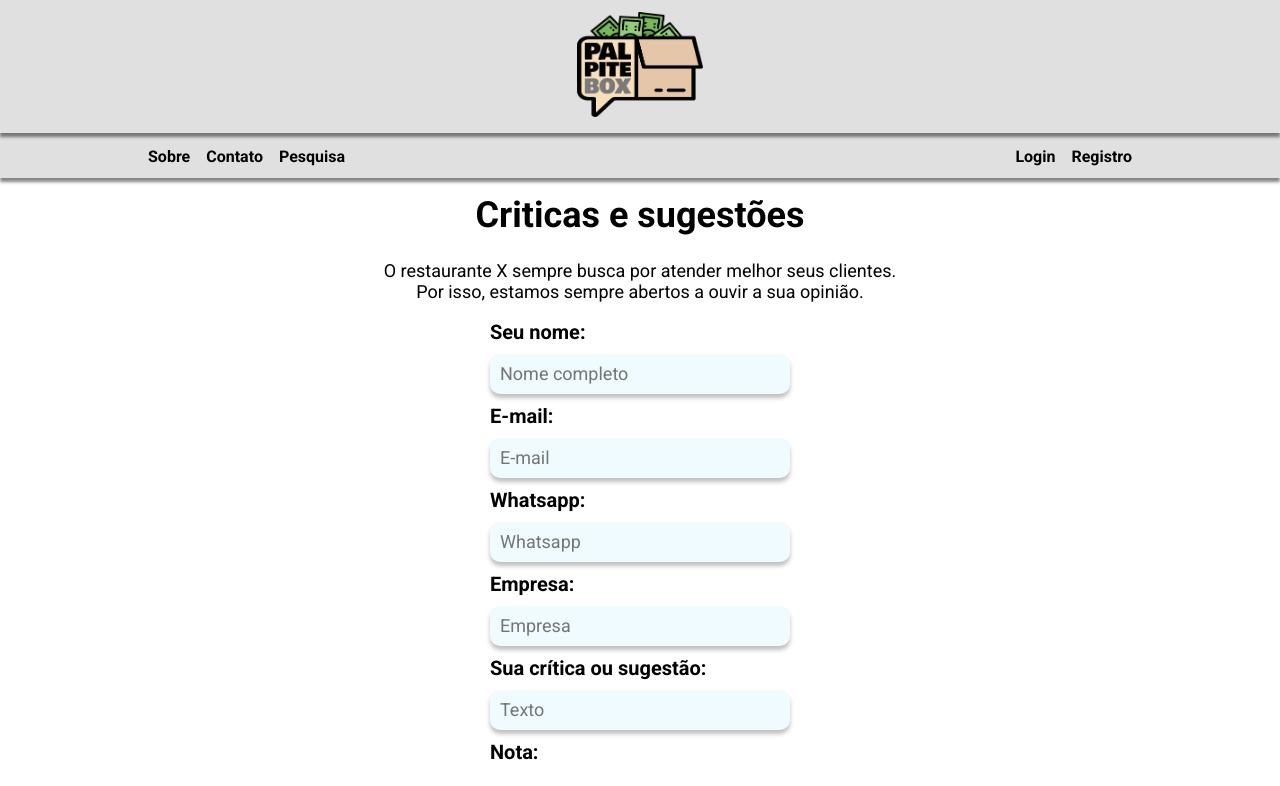
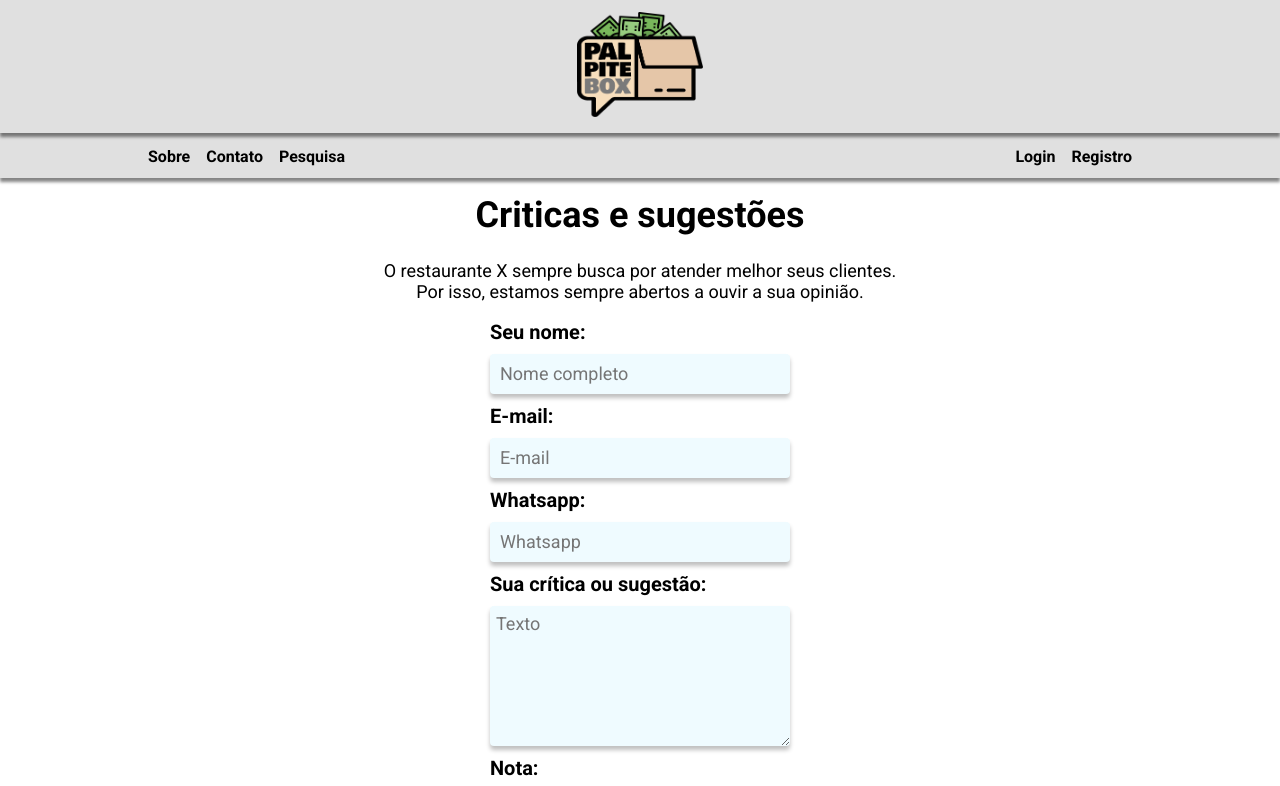
Before and after one commit to capudougmor/PalpiteBox, a React (Create React App) app: page /pesquisa in a window 1280 px wide. Shown: the top 786 px of the page. Built offline with nearby package versions, Linux system fonts and the light colour scheme; the HTML template or start-up script is replaced by a standard one.

Commit message:
Melhora no layout do numero do cupom

```diff
--- a/public/index.html
+++ b/public/index.html
@@ -10,7 +10,7 @@
       content="Web site created using create-react-app"
     />
     <link rel="apple-touch-icon" href="%PUBLIC_URL%/logo192.png" />
-    <title>React App</title>
+    <title>PalpiteBox</title>
   </head>
   <body>
     <div id="root"></div>
--- a/src/global.css
+++ b/src/global.css
@@ -59,7 +59,7 @@ form input {
     text-align: left;
     color: #333;
     border: 1px solid #dcdce6;
-    border-radius: 8px;
+    border-radius: 4px;
     padding:  24xp;
 }
 
@@ -70,7 +70,7 @@ form textarea {
     text-align: center;
     color: #333;
     border: 1px solid #dcdce6;
-    border-radius: 8px;
+    border-radius: 4px;
     padding:  16px 24xp;
     line-height: 24px;
 }
@@ -82,7 +82,7 @@ form textarea {
     height: 60px;
     background: #1AC8FF;
     border: none;
-    border-radius: 8px;
+    border-radius: 4px;
     box-shadow: 0px 4px 4px rgba(0, 0, 0, 0.25);
     color: white;
     font-weight: 700;
--- a/src/pages/Home/index.js
+++ b/src/pages/Home/index.js
@@ -17,8 +17,8 @@ const Home = () => {
       <Header />
       <div className='home'>
         <p>
-          O restaurante X sempre busca por atender melhor seus clientes. Por isso, estamos sempre abertos a ouvir a sua opinião.
-        </p>
+          O restaurante X sempre busca por atender melhor seus clientes. Por isso, estamos sempre abertos a ouvir a sua opinião.</p>
+        {/* </p> */}
         <div className='button'>
           <Link to='/pesquisa'>
             De a sua opinião ou sugestão
--- a/src/pages/Pesquisa/index.js
+++ b/src/pages/Pesquisa/index.js
@@ -9,7 +9,7 @@ import Footer from '../components/Footer'
 
 const Pesquisa = () => {
 
-  const [companyName, setCompanyName] = useState('')
+  const companyName = localStorage.getItem('companyName')
   const [name, setName] = useState('')
   const [email, setEmail] = useState('')
   const [whatsapp, setWhatsapp] = useState('')
@@ -33,7 +33,6 @@ const Pesquisa = () => {
 
       alert('Enviado com sucesso!')
       setSucess(true)
-      console.log(response.data.cuponKey)
       setRetorno(response.data.cuponKey)
     } catch (err) {
       alert('Erro ao enviar dados!')
@@ -78,17 +77,8 @@ const Pesquisa = () => {
               placeholder='Whatsapp' />
           </div>
           <div className='fields'>
-            <label>Empresa:</label>
-            <input
-              value={companyName}
-              onChange={e => setCompanyName(e.target.value)}
-              type="text"
-              placeholder='Empresa'
-            />
-          </div>
-          <div className='fields'>
             <label>Sua crítica ou sugestão:</label>
-            <input
+            <textarea
               value={suggestion}
               onChange={e => setSuggestion(e.target.value)}
               type="text"
@@ -114,12 +104,15 @@ const Pesquisa = () => {
         </form>
       }
       {sucess && <div className='promotion'>
-          <p className="cuponKey">Obrigado por contribuir com sua sugetão ou critica.</p>
+          <p className="cuponKey">Obrigado por contribuir com sua opinião.</p>
           {
             retorno && <p className="cuponKey">Seu cupom:
-            <br/><br/> {retorno}</p>
+            <br/> <strong>{retorno}</strong>
+            <br/>
+            <span>Tire um print ou uma foto desta página e leve ao estabelecimento.</span>
+            </p>
           }
-          <p>Tire um print ou uma foto desta página e leve ao estabelecimento.</p>
+
         </div>
       }
       </div>
--- a/src/pages/Pesquisa/styles.css
+++ b/src/pages/Pesquisa/styles.css
@@ -33,14 +33,16 @@ form {
 .pesquisa .fields input {
   padding: 10px;
   height: 40px;
-  border-radius: 8px;
   border: none;
   background: #EFFBFF;
   box-shadow: 0px 4px 4px rgba(0, 0, 0, 0.25);
-  border-radius: 10px;
-
+  border-radius: 4px;
 }
 
+.pesquisa .fields textarea {
+  text-align: left;
+  padding: 6px;
+}
 
 .pesquisa .radios {
   max-width: 300px;
@@ -59,6 +61,12 @@ form {
   height: 16px;
 }
 
+.fields textarea {
+  background-color: #EFFBFF;
+  box-shadow: 0px 4px 4px rgba(0, 0, 0, 0.25);
+  border: none;
+}
+
 .promotion {
   display: flex;
   flex-direction: column;
@@ -75,3 +83,8 @@ p.cuponKey {
   align-self: center;
   justify-self: center;
 }
+
+p.cuponKey strong {
+  font-size: 24px;
+  line-height: 60px;
+}
--- a/src/pages/Registro/styles.css
+++ b/src/pages/Registro/styles.css
@@ -34,10 +34,9 @@ form {
  .fields input {
   padding: 10px;
   height: 40px;
-  border-radius: 8px;
+  border-radius: 4px;
   border: none;
   background: #EFFBFF;
   box-shadow: 0px 4px 4px rgba(0, 0, 0, 0.25);
-  border-radius: 10px;
 
 }
```
